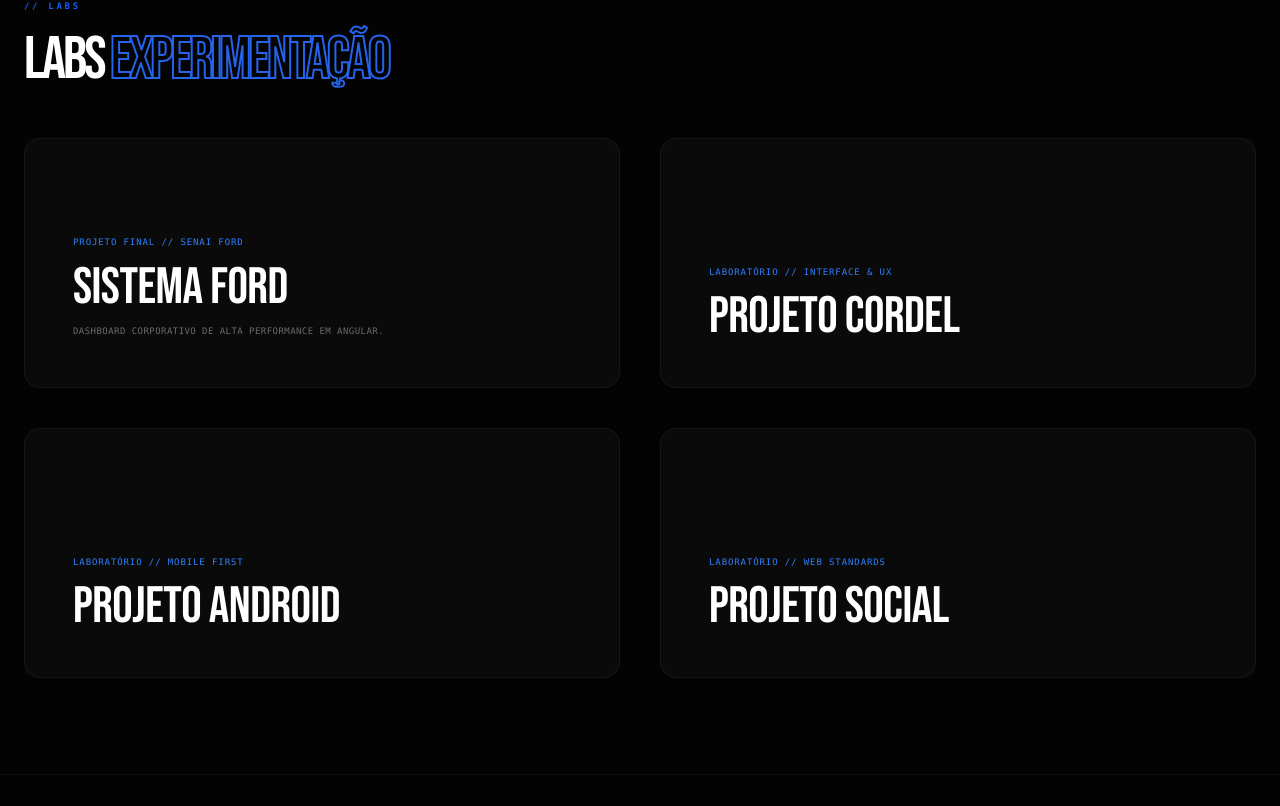
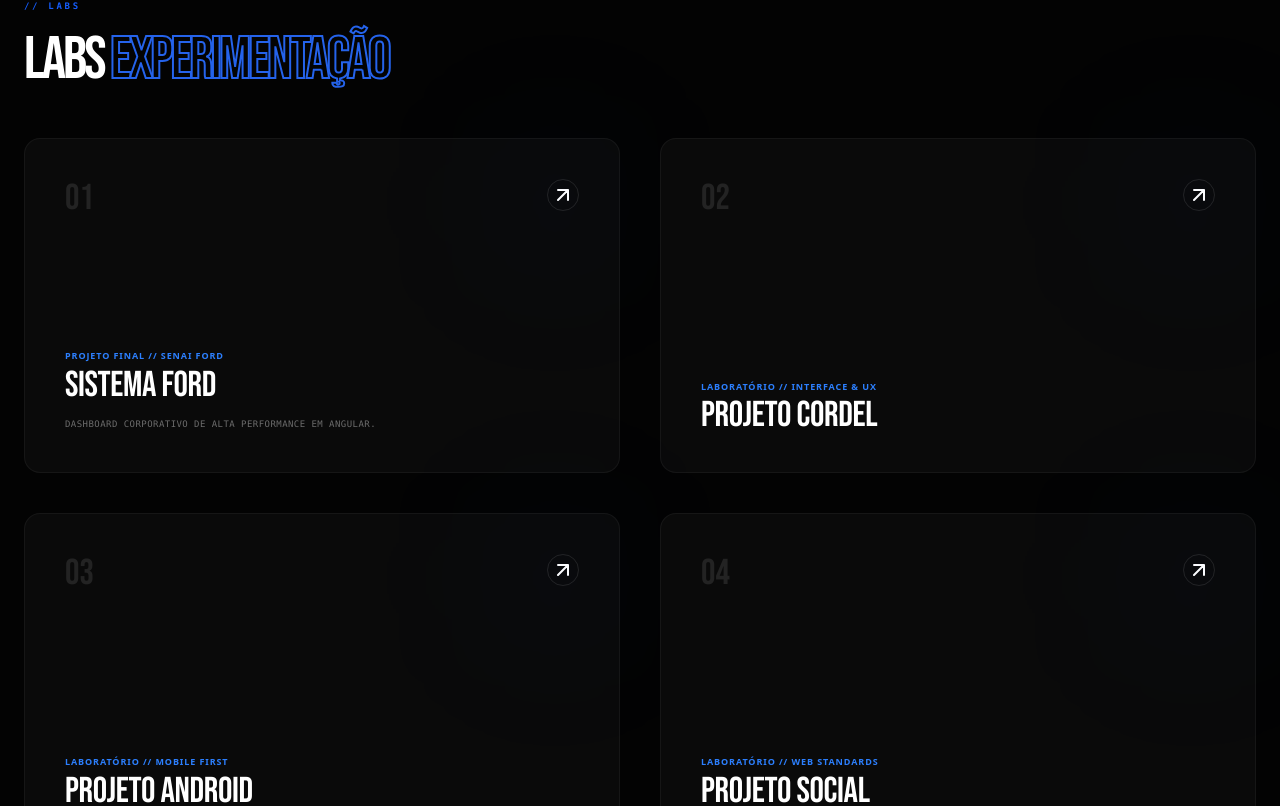
Before and after one commit to franbittencourt09-bit/meu-portfolio, a Next.js app: page / in a window 1280 px wide. Shown: the part 1774-2580 px from the top of the page. Built offline with nearby package versions, Linux system fonts and the light colour scheme.

Commit message:
feat: enhance labs cards with index numbers and interactive icons

```diff
--- a/src/app/globals.css
+++ b/src/app/globals.css
@@ -12,46 +12,43 @@
   -webkit-font-smoothing: antialiased;
 }
 
-/* 1. Regra Geral de Fontes - Travada para Desktop e Mobile */
+/* 1. Regra Geral de Fontes */
 .font-bebas {
   font-family: var(--font-bebas), sans-serif;
   text-transform: uppercase;
 }
 
-/* Unifica todos os títulos de cards (Projetos e Labs) */
+/* 2. UNIFICAÇÃO TOTAL DOS CARDS (Projetos e Labs) */
+/* Removi o clamp para deixar o Tailwind (page.js) controlar o tamanho exatamente igual */
 h3.font-bebas {
-  font-size: clamp(2rem, 4vw, 3.5rem) !important;
   line-height: 0.85 !important;
   letter-spacing: -0.01em !important;
-  font-weight: normal;
-  /* Bebas Neue geralmente não tem 'bold', isso evita variações do navegador */
+  font-weight: 400 !important; /* Força o peso padrão da Bebas */
 }
 
-/* 2. Efeito de Outline Azul (O segredo do BITTENCOURT em tudo) */
+/* 3. Efeito de Outline Azul */
 .outline-text {
   color: transparent !important;
   -webkit-text-fill-color: transparent !important;
   -webkit-text-stroke: 2px #2563eb !important;
 }
 
-/* 3. Padding de Seção Unificado (Respiro igual em tudo) */
+/* 4. Padding de Seção Unificado */
 section {
   padding-left: 1.5rem !important;
   padding-right: 1.5rem !important;
 }
 
-/* 4. Correção de Hover/Transform para Touch (Celular) */
+/* 5. Correção de Hover/Transform para Touch */
 @media (hover: none) {
   .group:active .group-hover\:scale-105 {
     transform: scale(1.05);
   }
-
   .group:active .group-hover\:text-blue-500 {
     color: #3b82f6;
   }
 }
 
-/* Suavidade e Interação */
 .group {
   touch-action: manipulation;
   -webkit-tap-highlight-color: transparent;
--- a/src/app/page.js
+++ b/src/app/page.js
@@ -79,17 +79,39 @@
           </h2>
         </div>
 
-        <div className="grid grid-cols-1 sm:grid-cols-2 gap-6 md:gap-10">
-          {formacaoTecnica.map((p) => (
+        <div className="grid grid-cols-1 md:grid-cols-2 gap-6 md:gap-10">
+          {formacaoTecnica.map((p, index) => (
             <a key={p.nome} href={p.link} target="_blank" rel="noopener noreferrer"
-              className="group p-8 md:p-12 bg-[#0a0a0a] hover:bg-blue-600/10 transition-all border border-white/5 hover:border-blue-600/50 rounded-2xl flex flex-col justify-end min-h-[250px]">
-              {/* Adicionei min-h e flex-col para o texto ficar na base, igual aos cards de projetos */}
+              className="group relative aspect-video rounded-2xl p-8 md:p-10 bg-[#0a0a0a] border border-white/5 hover:border-blue-600/50 transition-all duration-500 flex flex-col justify-between">
 
-              <span className="text-blue-500 font-mono text-[9px] uppercase tracking-widest">{t[idioma][p.tag]}</span>
-              <h3 className="font-bebas text-2xl md:text-4xl mt-4 uppercase group-hover:text-blue-500 transition-colors leading-none">
-                {p.nome}
-              </h3>
-              {p.desc && <p className="text-white/40 text-[9px] uppercase mt-4 max-w-xs font-mono tracking-wider">{t[idioma][p.desc]}</p>}
+              {/* INFO ADICIONAL: Número do Lab e Seta */}
+              <div className="flex justify-between items-start">
+                <span className="text-white/10 font-bebas text-4xl group-hover:text-blue-600/20 transition-colors">
+                  {String(index + 1).padStart(2, '0')}
+                </span>
+                <div className="w-8 h-8 rounded-full border border-white/10 flex items-center justify-center group-hover:border-blue-600 group-hover:bg-blue-600 transition-all">
+                  <svg width="12" height="12" viewBox="0 0 12 12" fill="none" xmlns="http://www.w3.org/2000/svg" className="group-hover:translate-x-0.5 group-hover:-translate-y-0.5 transition-transform">
+                    <path d="M1 11L11 1M11 1H1M11 1V11" stroke="white" strokeWidth="2" strokeLinecap="round" strokeLinejoin="round" />
+                  </svg>
+                </div>
+              </div>
+
+              <div className="relative z-10">
+                <span className="text-[9px] font-bold text-blue-500 uppercase tracking-widest block mb-2">
+                  {t[idioma][p.tag]}
+                </span>
+                <h3 className="font-bebas text-2xl md:text-4xl uppercase leading-[0.9] group-hover:text-blue-500 transition-colors">
+                  {p.nome}
+                </h3>
+                {p.desc && (
+                  <p className="text-white/40 text-[9px] uppercase mt-4 max-w-xs font-mono tracking-wider leading-relaxed">
+                    {t[idioma][p.desc]}
+                  </p>
+                )}
+              </div>
+
+              {/* Efeito de brilho sutil no fundo ao passar o mouse */}
+              <div className="absolute top-0 right-0 w-32 h-32 bg-blue-600/5 blur-[80px] group-hover:bg-blue-600/20 transition-all rounded-full"></div>
             </a>
           ))}
         </div>
```
